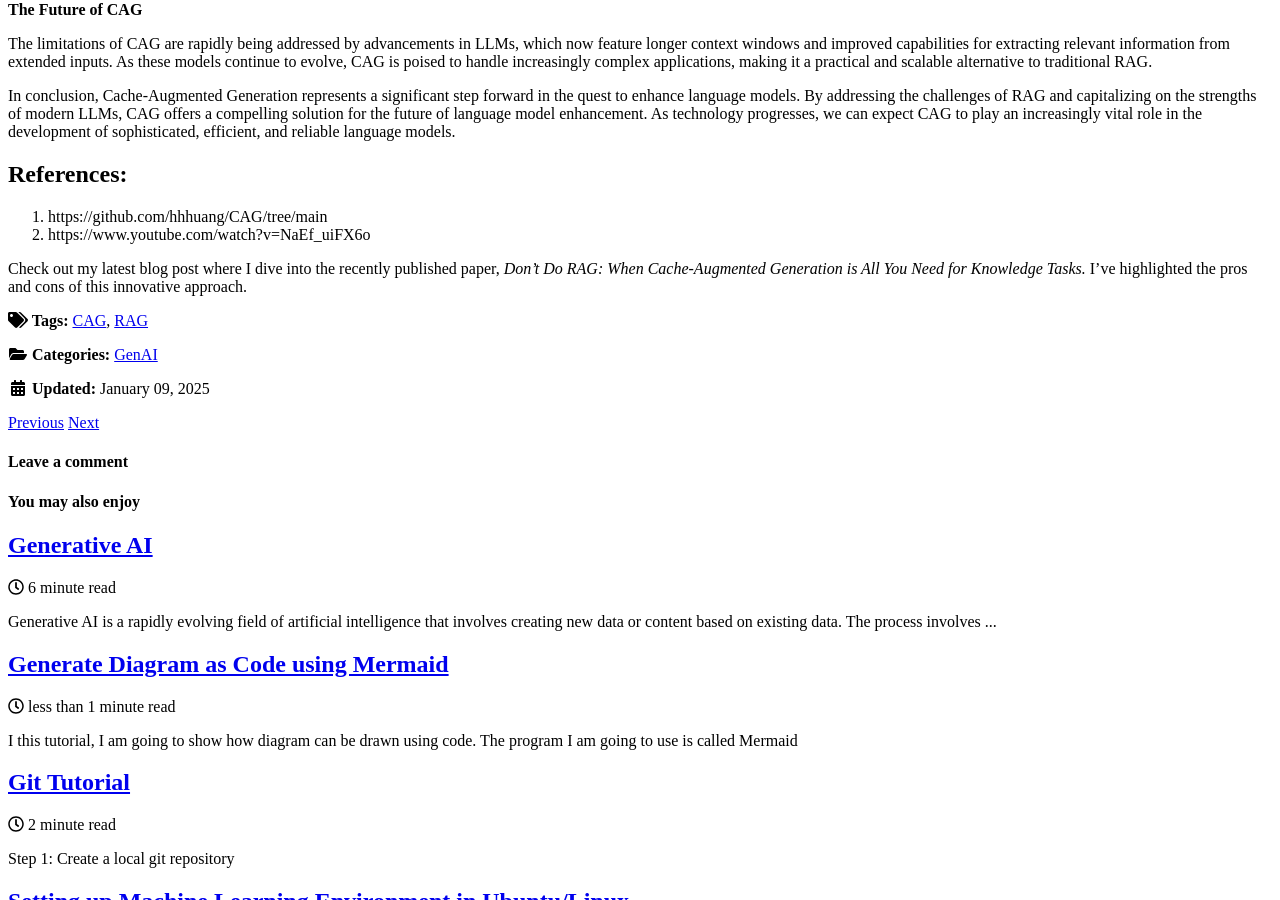
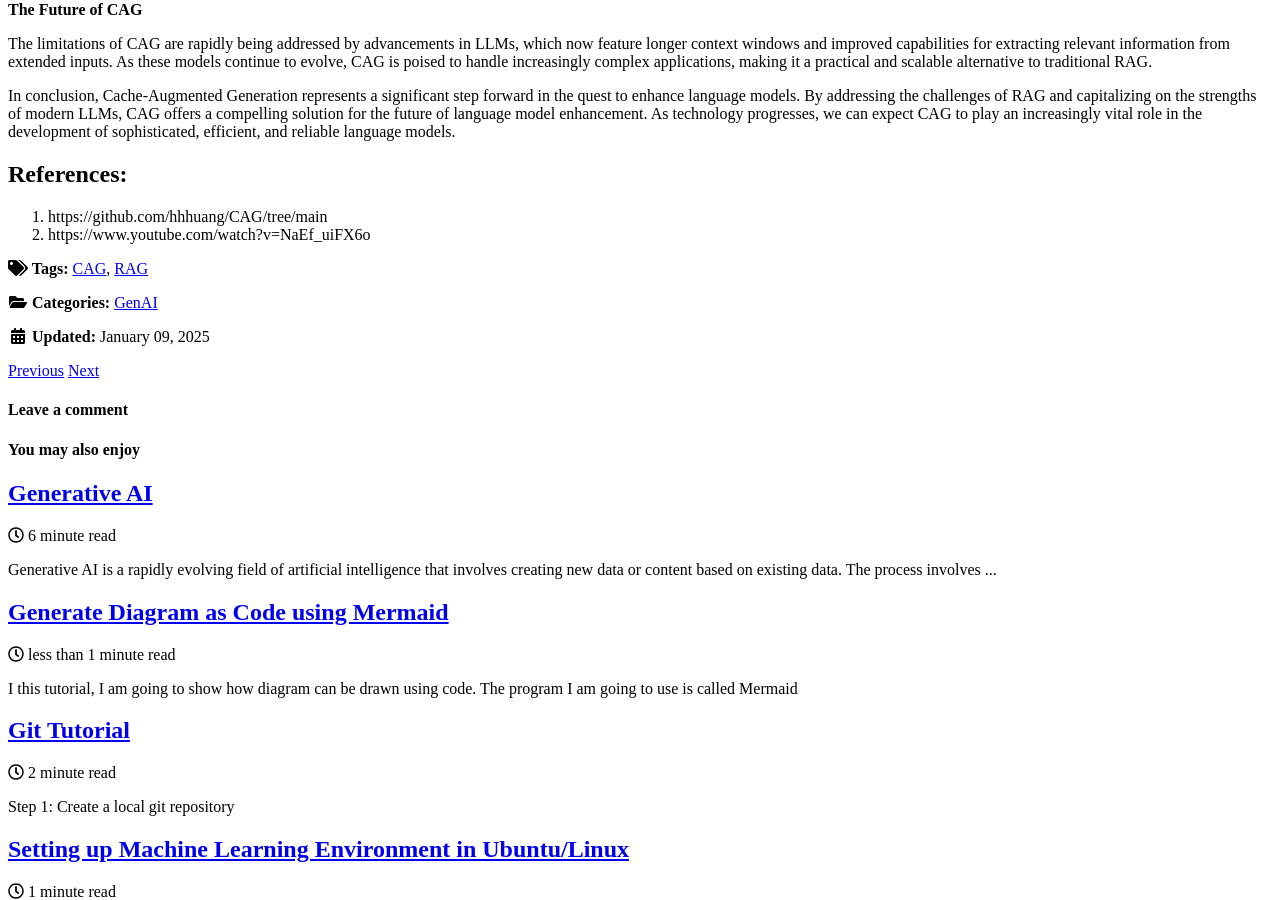
Before and after one commit to sarbashis/sarbashis.github.io, a Jekyll site: the page built from _posts/2025-01-09-Cache-Augmented-Generation.md, in a window 1280 px wide and 900 px high, scrolled down 2465 px. Built offline with Jekyll 4.4.1, drawn with Linux system fonts in a browser that asks for light colours; nearby versions of some CDN libraries; comment, search, counter and statistics services are not loaded; some of the changed text lies outside the part shown.

Commit message:
remove unncessary lines

```diff
--- a/_posts/2025-01-09-Cache-Augmented-Generation.md
+++ b/_posts/2025-01-09-Cache-Augmented-Generation.md
@@ -46,7 +46,3 @@ In conclusion, Cache-Augmented Generation represents a significant step forward
 ## References:
 1. https://github.com/hhhuang/CAG/tree/main
 2. https://www.youtube.com/watch?v=NaEf_uiFX6o
-
-
-
-Check out my latest blog post where I dive into the recently published paper, *Don't Do RAG: When Cache-Augmented Generation is All You Need for Knowledge Tasks.* I've highlighted the pros and cons of this innovative approach.
```
